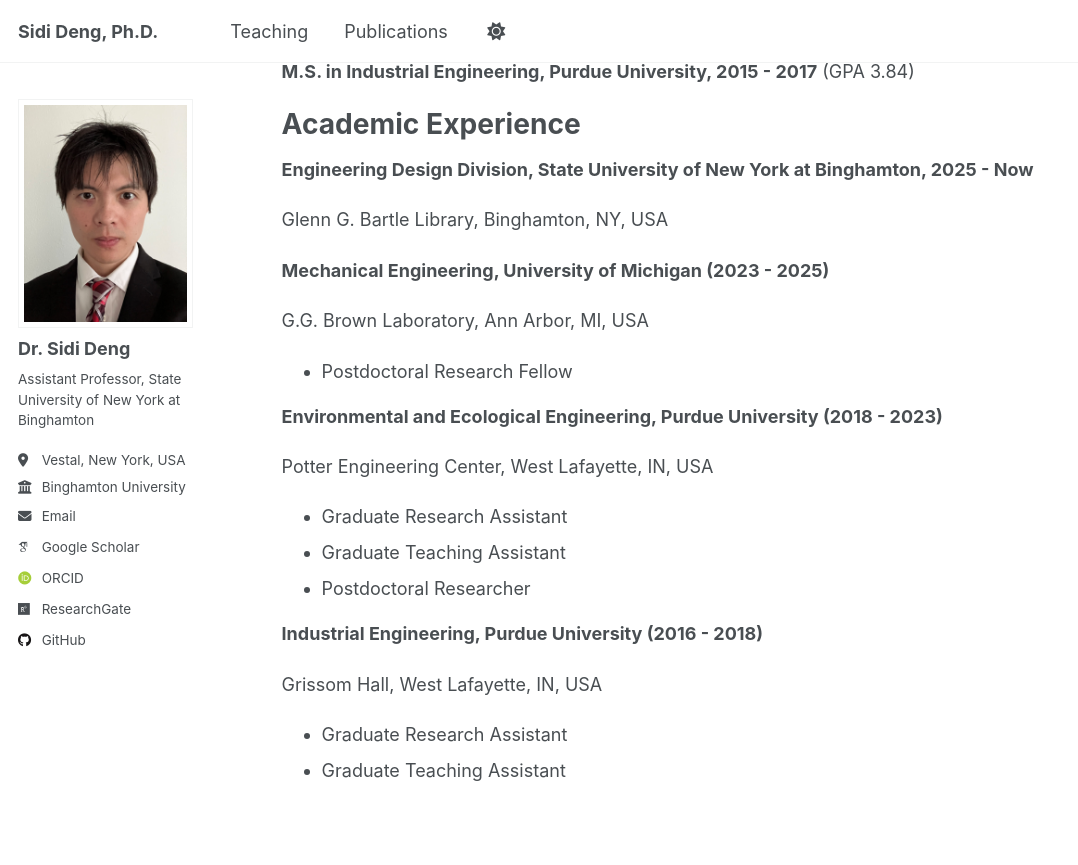
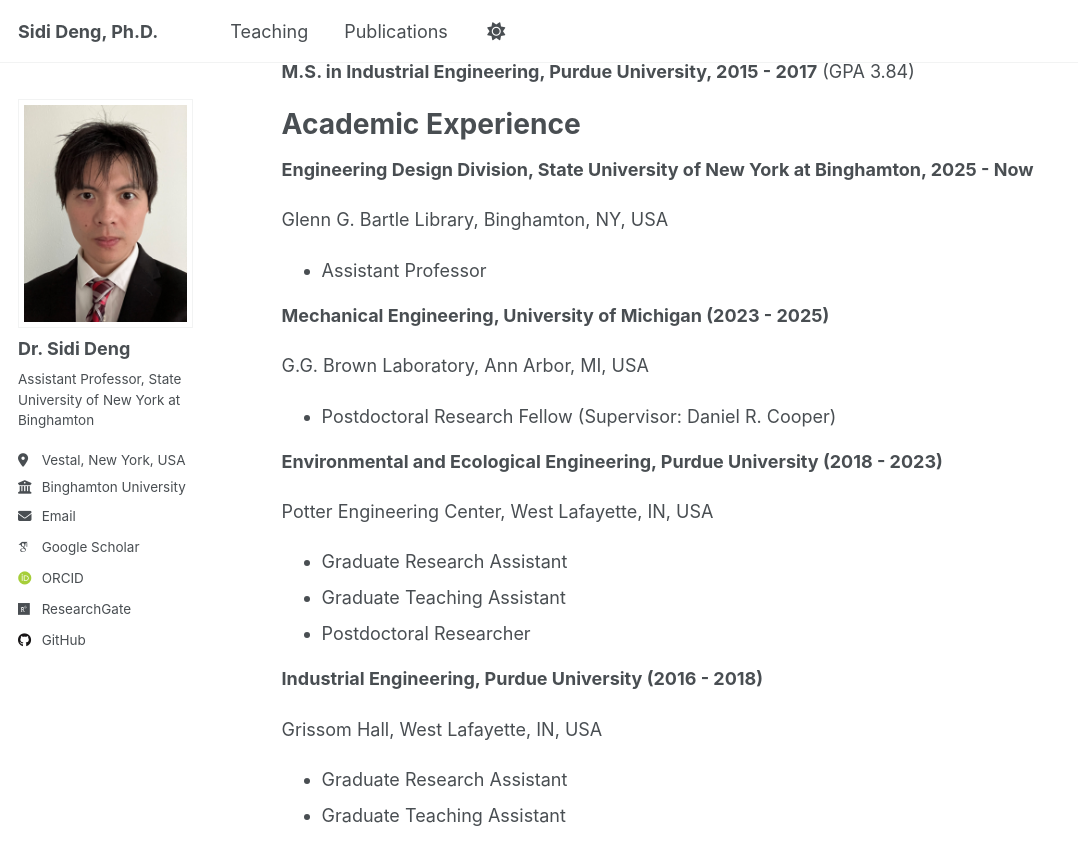
Before and after one commit to SIDIDENG/academia, a Jekyll site: the page built from _pages/about.md, in a window 1280 px wide and 900 px high, scrolled down 588 px. Shown: the top 865 px of the window, without its empty margins (0-1078 px from the left). Built offline with Jekyll 4.4.1, drawn with Linux system fonts in a browser that asks for light colours; some web fonts are replaced.

Commit message:
Update about.md

```diff
--- a/_pages/about.md
+++ b/_pages/about.md
@@ -34,11 +34,12 @@ Academic Experience
 **Engineering Design Division, State University of New York at Binghamton, 2025 - Now**
 
 Glenn G. Bartle Library, Binghamton, NY, USA
+* Assistant Professor
 
 **Mechanical Engineering, University of Michigan (2023 - 2025)**
 
 G.G. Brown Laboratory, Ann Arbor, MI, USA
-* Postdoctoral Research Fellow
+* Postdoctoral Research Fellow (Supervisor: Daniel R. Cooper)
 
 [Duties includes: Updates and improvements to template]: #
 
```
